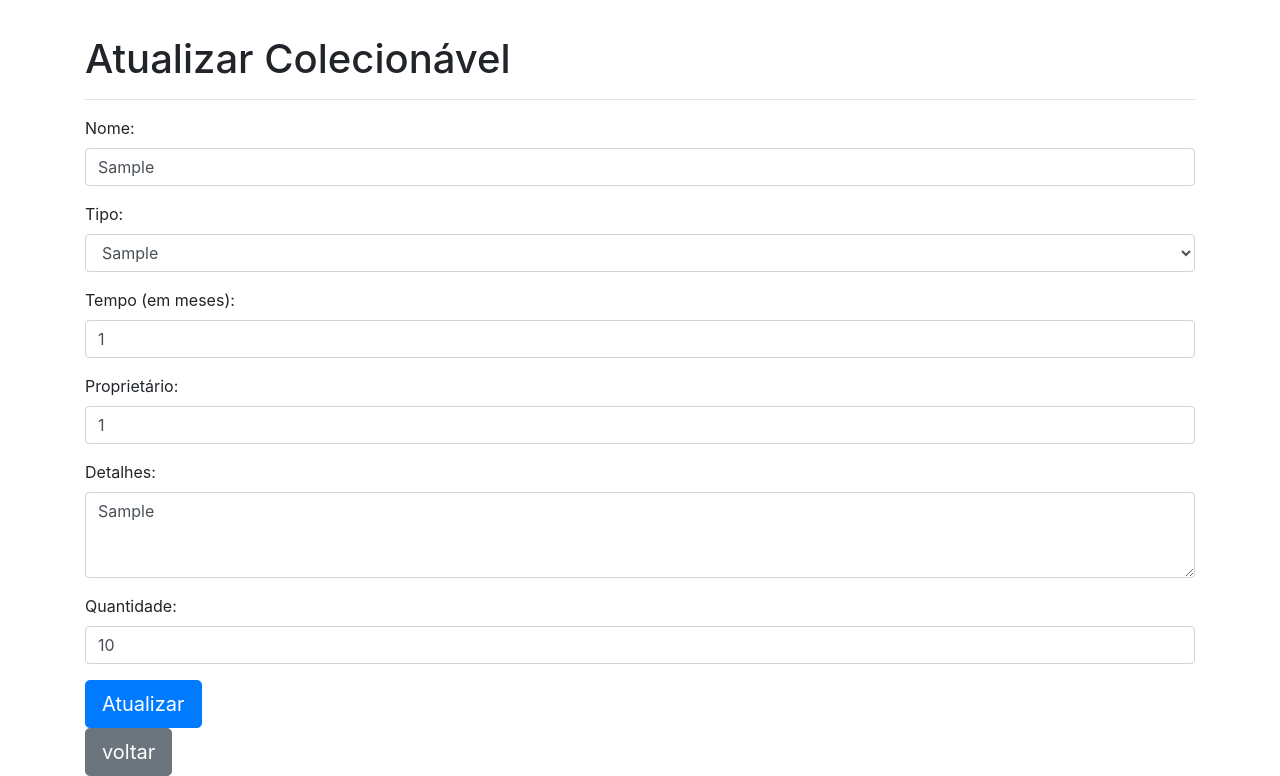
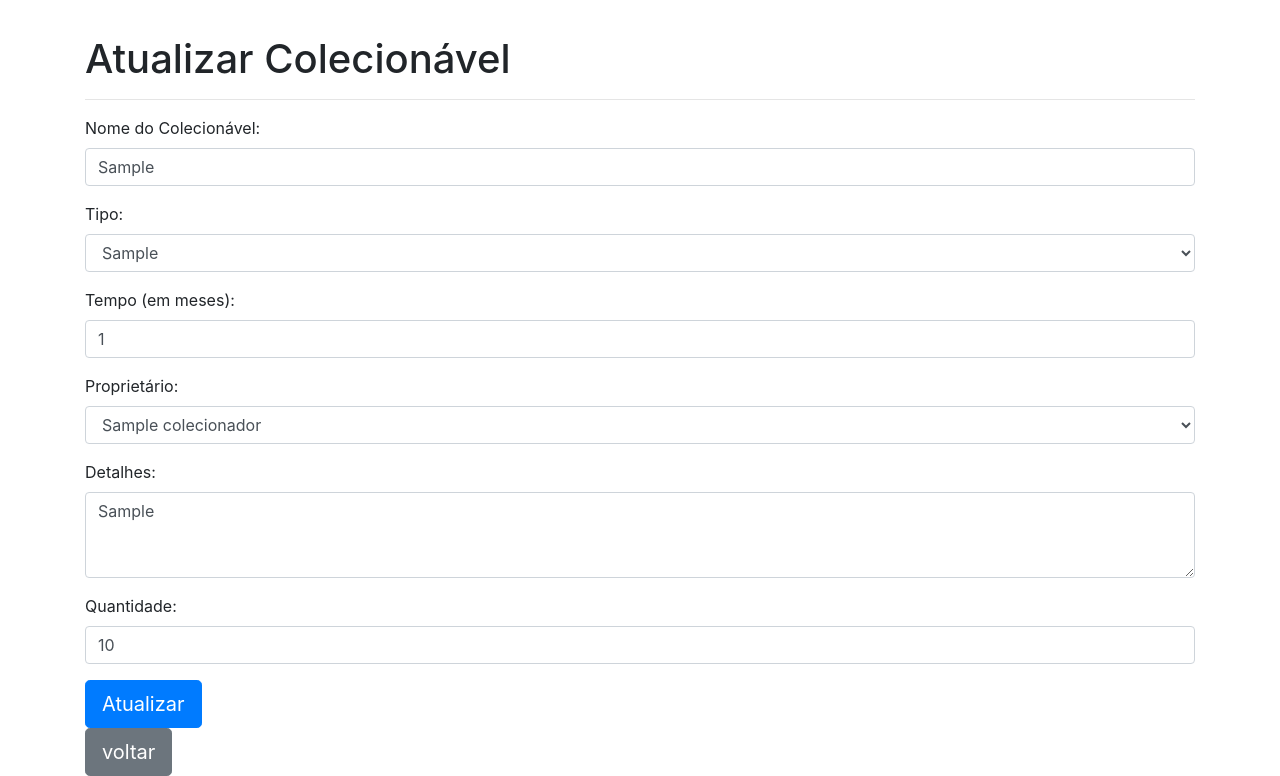
Before and after one commit to fmanechini/ProvaPraticaTestes, a PHP site: page /provapraticatestes/templates/atualizar.php?id=1 in a window 1280 px wide. Shown: the part 56-832 px from the top of the page. Run offline with PHP 8.4, Linux system fonts and the light colour scheme; tables that the repository leaves empty hold one stand-in row (values such as "Sample post").

Commit message:
Adicionado backend para procurar colecionadores diretamente do banco de dados

```diff
--- a/templates/atualizar.php
+++ b/templates/atualizar.php
@@ -3,8 +3,15 @@
 	include 'db.php';
 	// Query para selecionar o item que se deseja editar no banco de dados
 	$sql = "SELECT * FROM colecionavel WHERE idcolecionavel=$_GET[id]";
+    $con = mysqli_query($conexao, $sql) or die(mysqli_error($conexao));
 
-  	$con = mysqli_query($conexao, $sql) or die(mysqli_error($conexao));
+    $dados = mysqli_fetch_array($con);
+    $sql_opcao = "SELECT * FROM colecionador WHERE idcolecionador=$dados[id_colecionador]";
+    $con_opcao = mysqli_query($conexao, $sql_opcao) or die(mysqli_error($conexao));
+    $dados_opcao = mysqli_fetch_array($con_opcao);
+
+    $sql_colecionador = "SELECT idcolecionador, nome_completo FROM colecionador";
+    $con_colecionador = mysqli_query($conexao, $sql_colecionador) or die(mysqli_error($conexao));
 ?>
 <!DOCTYPE html>
 <html>
@@ -44,15 +51,15 @@
 			<!-- quando enviar o form, ele executa a função de validação antes de fazer o submit -->
 			<form method="post" name="cadastro" onsubmit="event.preventDefault(); validacao();">
 			<div id="add_to_me"></div>
-				<?php if($dados = mysqli_fetch_array($con)) { ?>
+				<?php if($dados) { ?>
         <div class="form-group">
-        <label>Nome:</label>
+        <label>Nome do Colecionável:</label>
         <input type="text" class="form-control" placeholder="" name="nome" value=<?php echo $dados['nome']; ?>>
     </div>
     <div class="form-group">
         <label>Tipo:</label>
         <select class="form-control" name="tipo">
-            <option value=<?php echo $dados['tipo']; ?> selected disabled hidden><?php echo $dados['tipo']; ?></option>
+            <option value="<?php echo $dados['tipo']; ?>" selected hidden><?php echo $dados['tipo']; ?></option>
             <option value="Objeto">Objeto</option>
             <option value="Camiseta">Camiseta</option>
             <option value="Quadrinhos">Quadrinhos</option>
@@ -64,7 +71,12 @@
     </div>
     <div class="form-group">
         <label>Proprietário:</label>
-        <input type="select" class="form-control" placeholder="" name="id_colecionador" value=<?php echo $dados['id_colecionador']; ?>>
+        <select class="form-control" name="id_colecionador">
+        <option value=<?php echo $dados_opcao['idColecionador']; ?> selected hidden><?php echo $dados_opcao['nome_completo']; ?></option>
+        <?php while($dados_colecionador = mysqli_fetch_assoc($con_colecionador)) { ?>
+            <option value=<?php echo $dados_colecionador['idcolecionador']; ?>><?php echo $dados_colecionador['nome_completo']; ?></option>
+	    <?php } ?>
+        </select>
     </div>
 
     <div class="form-group">
@@ -73,7 +85,7 @@
     </div>
     <div class="form-group">
         <label>Quantidade:</label>
-        <input type="int" name="quantidade" class="form-control" placeholder="" value=<?php echo $dados['quantidade']; ?>>
+        <input type="int" name="quantidade" class="form-control" placeholder="Insira a quantidade de itens" value=<?php echo $dados['quantidade']; ?>>
     </div>
 
 				<?php
@@ -84,7 +96,7 @@
                         $id_colecionador = $_POST['id_colecionador'];
                         $detalhes = $_POST['detalhes'];
                         $quantidade 	= $_POST['quantidade'];
-						$id = $_GET['id'];
+                        $id = $_GET['id'];
 						$sql = mysqli_query($conexao,"UPDATE colecionavel SET nome='$nome', tipo='$tipo', tempo='$tempo', id_colecionador='$id_colecionador', detalhes='$detalhes', quantidade='$quantidade'WHERE idcolecionavel=".$id);
 						header("Location: http://localhost/provapraticatestes/templates/lista.php");
 						//adiciona uma mensagem de sucesso quando o cadastro é realizado com sucesso
```
Also changed, not shown: templates/cadastro.php (+13 -5 lines).
